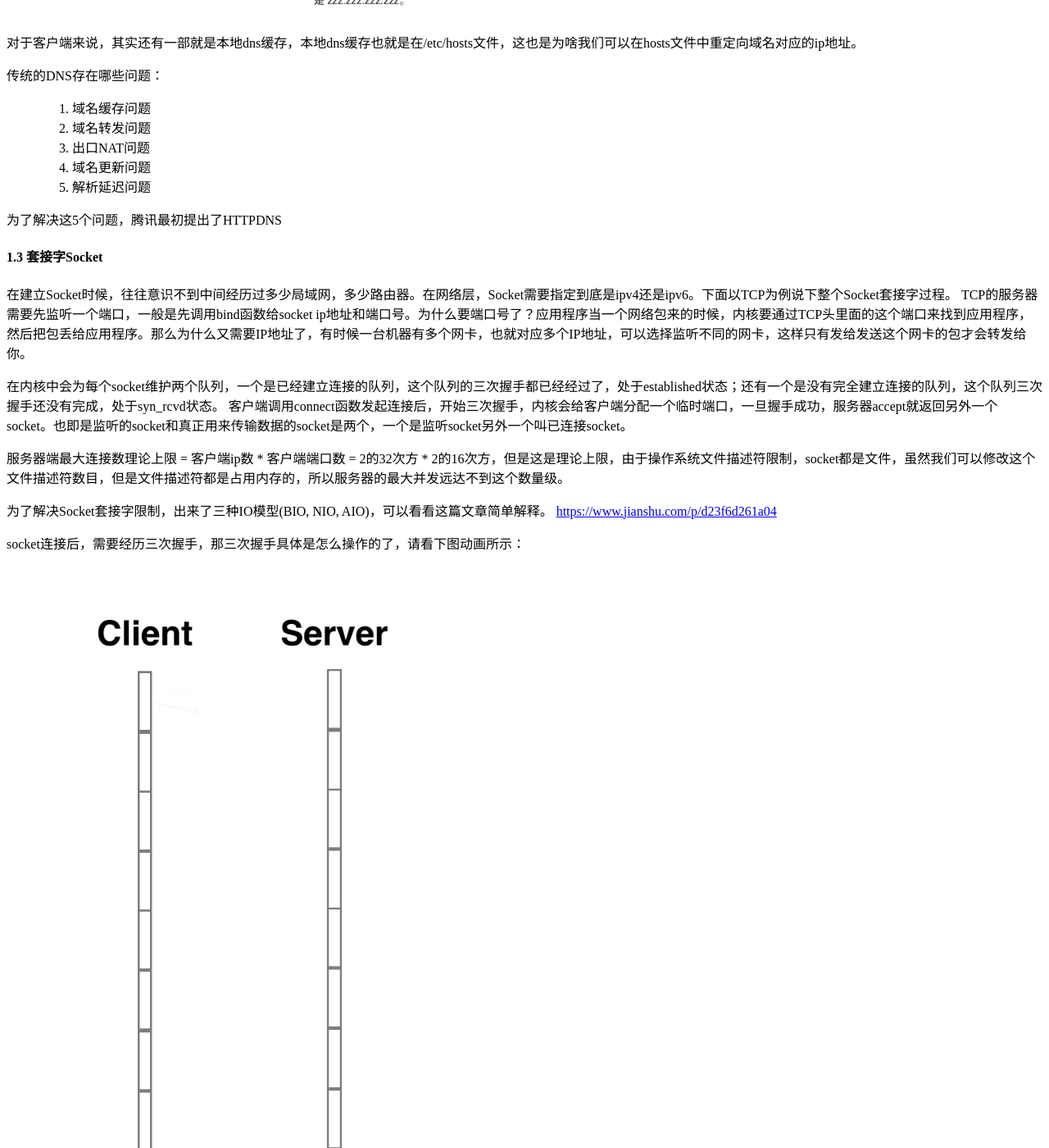
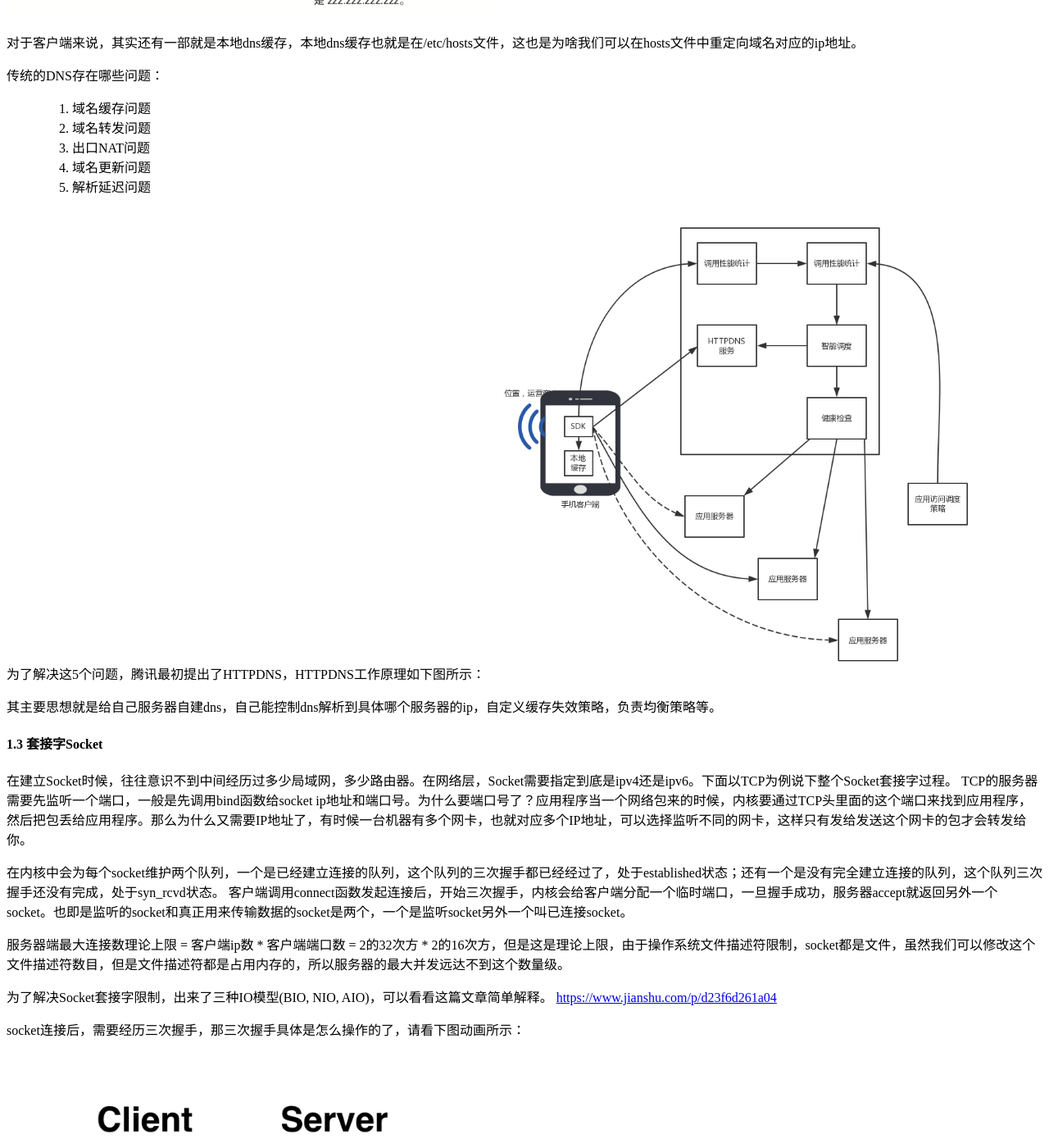
Before and after one commit to kingxt/kingxt.github.io, a Jekyll site: the page built from _posts/2018-10-14-网络是怎样连接的.md, in a window 1280 px wide and 1400 px high, scrolled down 3327 px. Shown: the whole window at 82% size. Built offline with Jekyll 4.4.1, drawn with Linux system fonts in a browser that asks for light colours; nearby versions of some CDN libraries; comment, search, counter and statistics services are not loaded.

Commit message:
add images

```diff
--- a/_posts/2018-10-14-网络是怎样连接的.md
+++ b/_posts/2018-10-14-网络是怎样连接的.md
@@ -58,7 +58,10 @@ http请求消息生成之后，由于应用本身不具备将消息发送到网
 > 4. 域名更新问题
 > 5. 解析延迟问题
 
-为了解决这5个问题，腾讯最初提出了HTTPDNS
+为了解决这5个问题，腾讯最初提出了HTTPDNS，HTTPDNS工作原理如下图所示：
+<img src="/img/post/network-httpdns.jpg" width="600"/>
+
+其主要思想就是给自己服务器自建dns，自己能控制dns解析到具体哪个服务器的ip，自定义缓存失效策略，负责均衡策略等。
 
 #### 1.3 套接字Socket
 
```
Also changed, not shown: img/post/network-httpdns.jpg (added).
